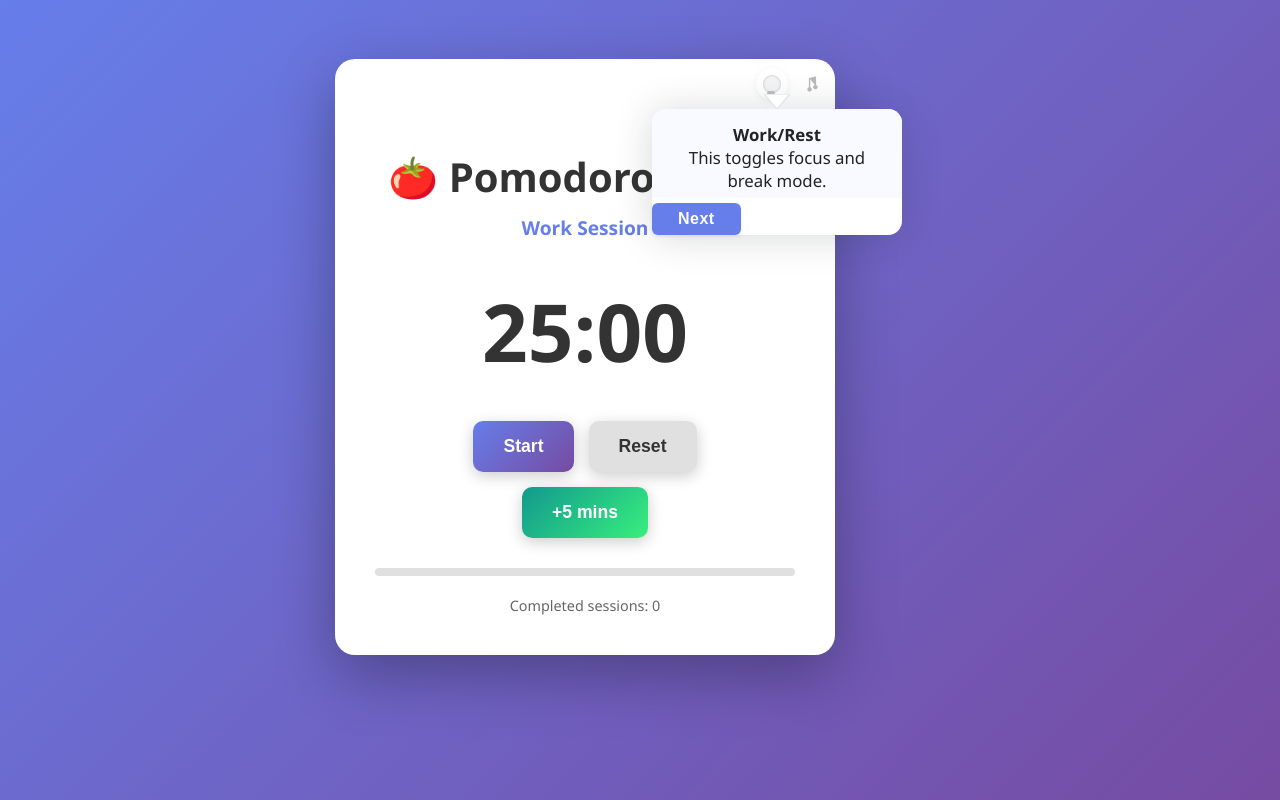
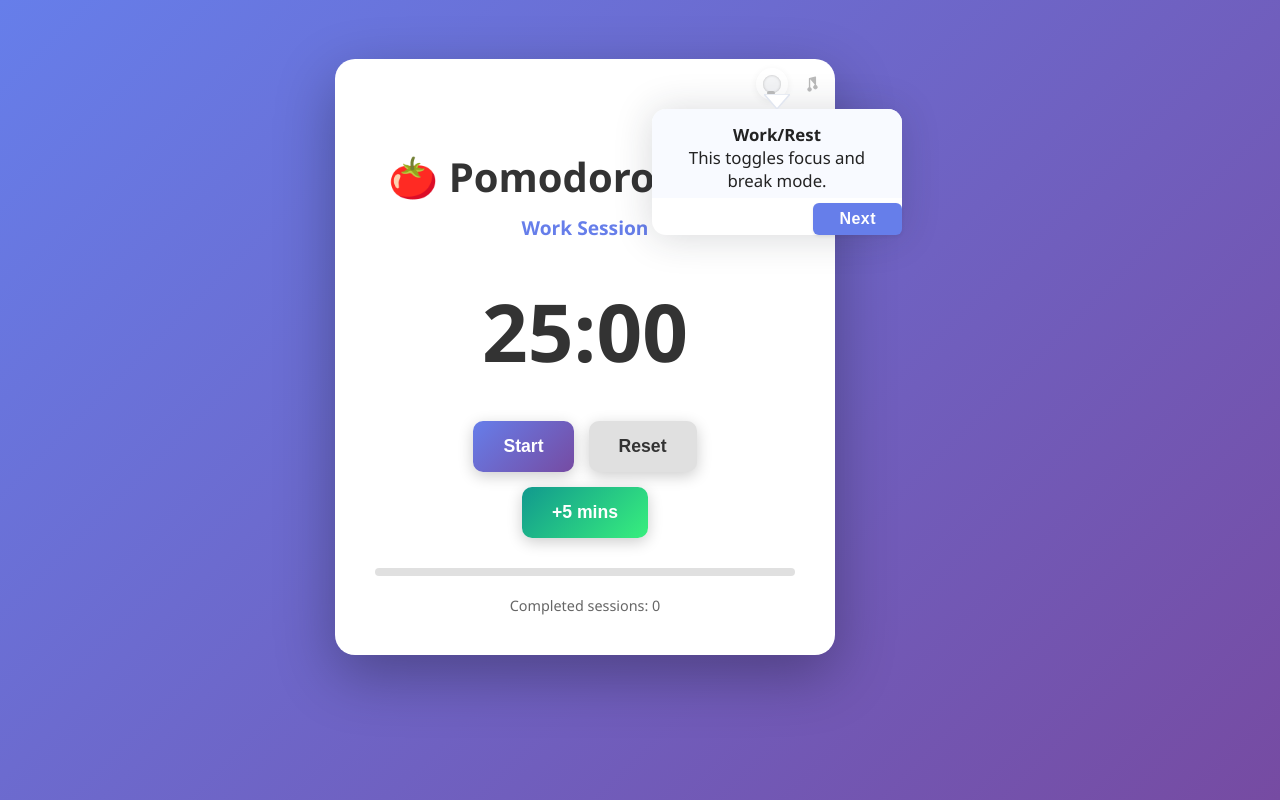
Before and after one commit to tesla897/pomodoro, a plain HTML site: page index.html in a window 1280 px wide. Drawn offline with Linux system fonts and the light colour scheme.

Commit message:
UI improvements

```diff
--- a/styles.css
+++ b/styles.css
@@ -355,10 +355,17 @@ button:active {
     cursor: pointer;
     box-shadow: 0 1.5px 3px 0 rgba(60,61,65,.10);
     transition: background .17s, box-shadow .17s;
+    display: inline-block;
+    float: right;
 }
 .guide-bubble-next:hover {
     background: #4858d6;
     box-shadow: 0 2.5px 5px 0 rgba(60,61,65,0.12);
+}
+.guide-bubble::after {
+    content: '';
+    display: table;
+    clear: both;
 }
 
 
```
